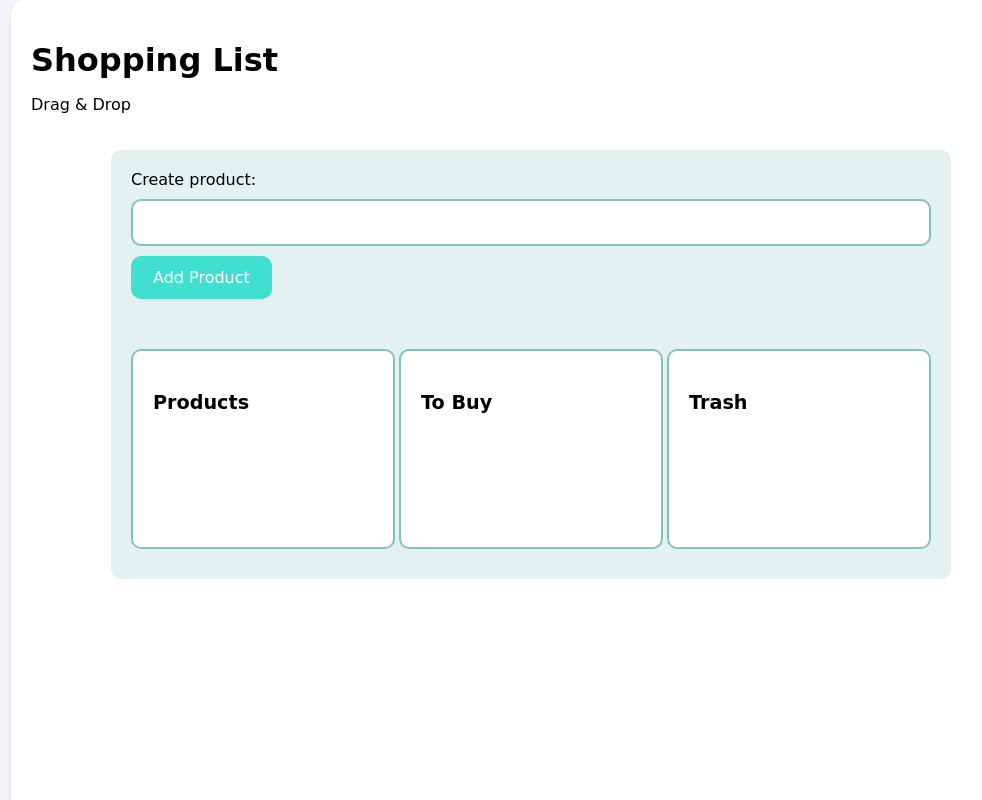
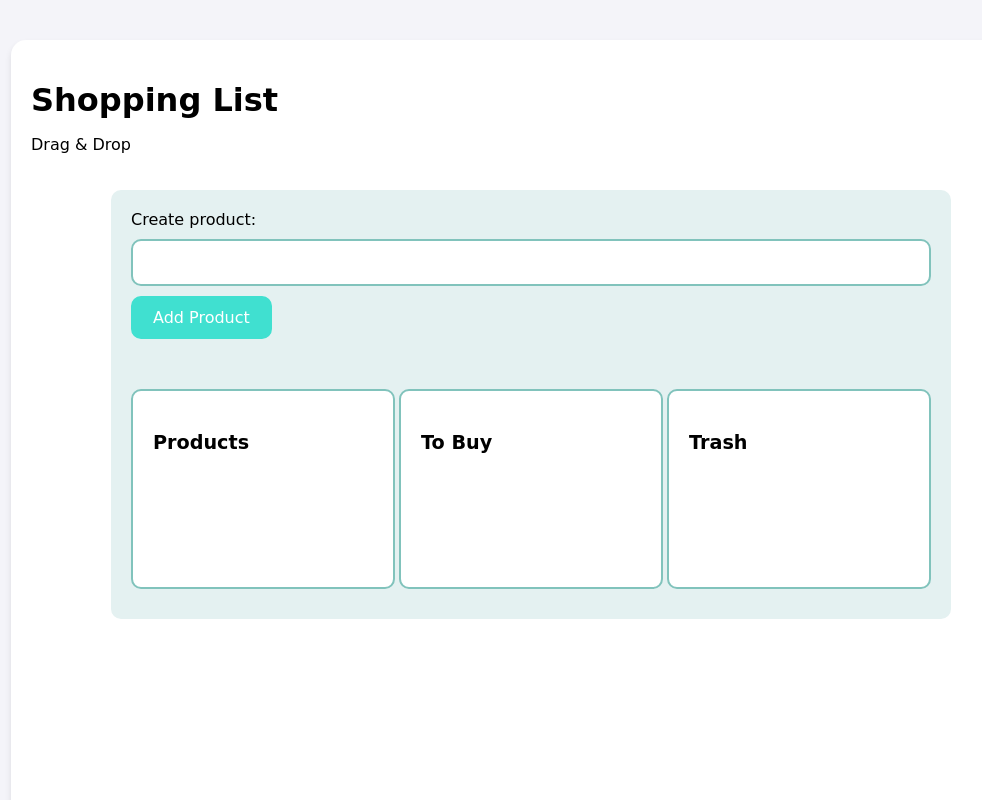
Before and after one commit to DamiXioR/ShoppingList, a website built with Parcel: page index.html in a window 1280 px wide. Shown: the top 800 px of the page, without its empty margins (109-1091 px from the left). Built offline with nearby package versions, Linux system fonts and the light colour scheme; some packages are replaced by stand-ins of ours.

Commit message:
Update margins
Product Care - looks better when the container box is visible

```diff
--- a/style.css
+++ b/style.css
@@ -1,6 +1,6 @@
 body {
     font-family: 'Kaushan Script', cursive;
-    margin: 0;
+    margin: 40px 0 40px 0;
     padding: 0;
     background-color: #f4f4f9;
 }
@@ -13,7 +13,7 @@ h1 {
     display: flex;
     flex-direction: column;
     width: 1000px;
-    min-height: 1200px;
+    min-height: 800px;
     padding: 20px;
     margin: 0 auto;
     background-color: #ffffff;
```
